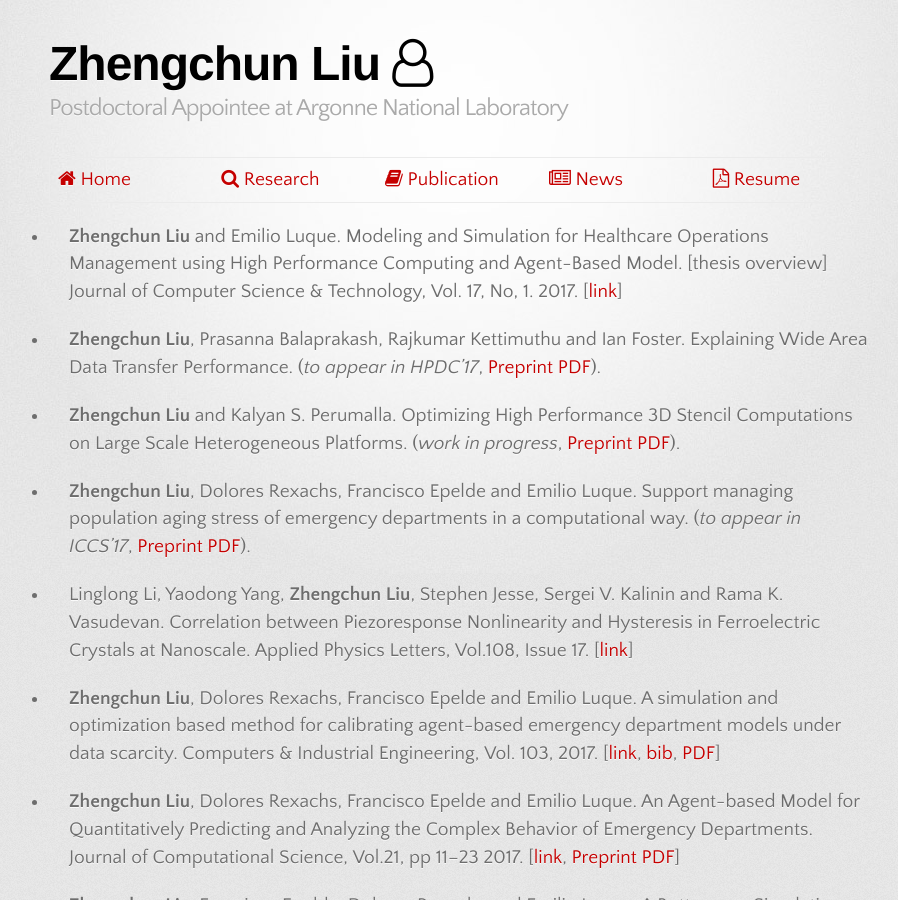
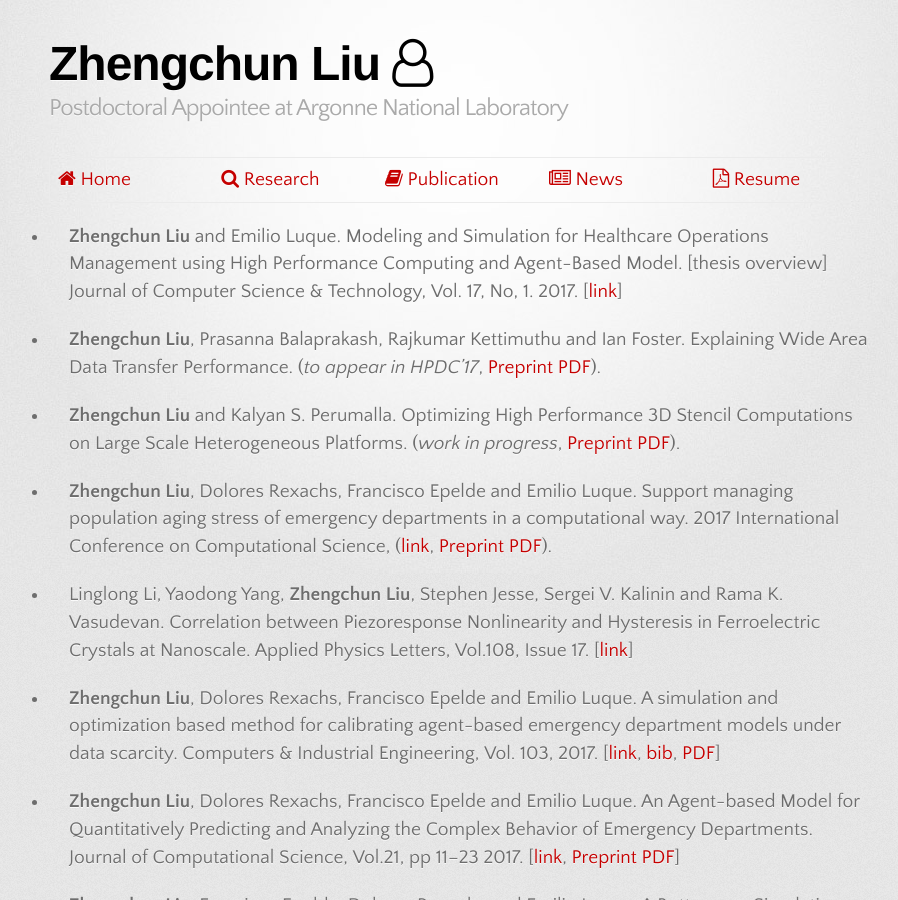
Before and after one commit to lzhengchun/lzhengchun.github.io, a Jekyll site: the page built from Publication.md, in a window 1280 px wide and 900 px high. Shown: the whole window, without its empty margins (181-1079 px from the left). Built offline with Jekyll 4.4.1, drawn with Linux system fonts in a browser that asks for light colours; some web fonts are replaced.

Commit message:
add, delete, polish etc.

```diff
--- a/Publication.md
+++ b/Publication.md
@@ -9,7 +9,7 @@ title: Home
 
 - __Zhengchun Liu__ and Kalyan S. Perumalla. Optimizing High Performance 3D Stencil Computations on Large Scale Heterogeneous Platforms. (_work in progress_, [Preprint PDF](file/B2R-3d.pdf)).
 
-- __Zhengchun Liu__, Dolores Rexachs, Francisco Epelde and Emilio Luque. Support managing population aging stress of emergency departments in a computational way. (_to appear in ICCS'17_, [Preprint PDF](file/aging-iccs2017.pdf)).
+- __Zhengchun Liu__, Dolores Rexachs, Francisco Epelde and Emilio Luque. Support managing population aging stress of emergency departments in a computational way. 2017 International Conference on Computational Science, ([link](https://doi.org/10.1016/j.procs.2017.05.147), [Preprint PDF](file/aging-iccs2017.pdf)).
 
 - Linglong Li, Yaodong Yang, __Zhengchun Liu__, Stephen Jesse, Sergei V. Kalinin and Rama K. Vasudevan. Correlation between Piezoresponse Nonlinearity and Hysteresis in Ferroelectric Crystals at Nanoscale. Applied Physics Letters, Vol.108, Issue 17. [[link](https://doi.org/10.1063/1.4947533)]
 
```
